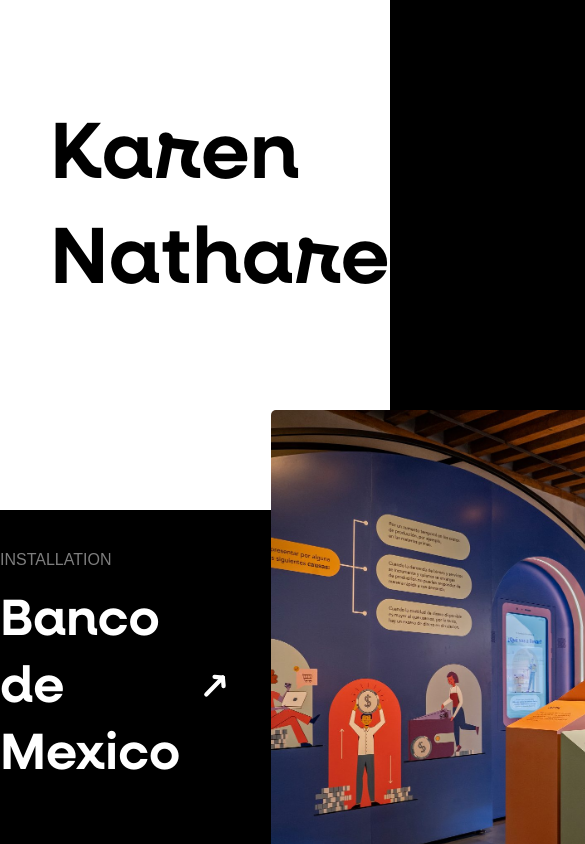
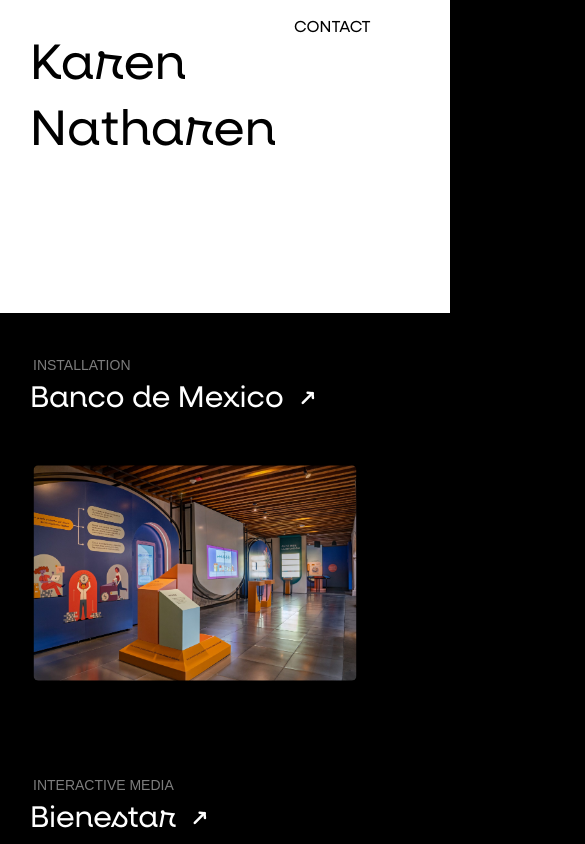
Before and after one commit to ConjecturesandRefutations/Karen-Website, a React (Vite) app: page / in a window 390 px wide. Shown: the top 844 px of the page, 585 px wide, since content can reach past the window. Built offline with nearby package versions, Linux system fonts and the light colour scheme.

Commit message:
homepage nearly done

```diff
--- a/src/App.css
+++ b/src/App.css
@@ -2,36 +2,46 @@
   color: white;
 }
 
+.contact-link{
+  color: black;
+  font-family: "Neulis", sans-serif;
+  text-transform: uppercase;
+  position: absolute;
+  top: 3%;
+  right: 10%;
+}
+
 .project-section {
-  background: black; /* only this area has black */
-  padding-top: 100px; /* so content isn’t too close to opening section */
+  background: black;
+  padding-top: 100px;
 }
 
 .project-grid {
-  margin-top: -100px; /* pulls project cards up visually */
-  background: none;    /* remove black from grid itself */
+  background: none;
+  padding-bottom: 200px;
 }
-
 
 .project-category{
     text-transform: uppercase;
     font-family: 'Montserrat', sans-serif;
     font-weight: 300;
-    color: rgb(125, 125, 125)
+    color: rgb(125, 125, 125);
+    margin-left: 3px;
 }
 
 .opening-section{
-  padding-left: 50px;
+  padding-left: 10%;
   padding-right: 50px;
   padding-top: 100px;
-  padding-bottom: 200px;
   background: white;
+  min-width: 100vw;
+  min-height: 60vh;
 }
 
 .main-title{
   font-family: "Neulis", sans-serif;
-  font-weight: 500;
-  font-size: 5rem;
+  font-weight: 300;
+  font-size: 4.8rem;
   margin-top: 0;
   margin-bottom: 0;
   color: black;
@@ -39,17 +49,18 @@
 
 .project-title {
   font-family: "Neulis", sans-serif;
-  font-weight: 500;
-  font-size: 3.2rem;
+  font-weight: 300;
+  font-size: 2.5rem;
   margin-top: 0;
 }
 
 .project-card-featured-image {
-  width: 763px;
-  height: 553px;
+  max-width: 763px;
+  max-height: 553px;
   object-fit: cover;
   display: block;
   border-radius: 5px;
+  transition: transform 0.2s ease;
 }
 
 .project-card {
@@ -62,7 +73,9 @@
   max-width: 1400px;
   margin-left: auto;
   margin-right: auto;
-  margin-bottom: 50px;
+  margin-bottom: 20px;
+  padding-left: 10%;
+  padding-right: 10%;
 }
 
 .project-meta {
@@ -80,3 +93,68 @@
   height: 1em;
   object-fit: contain;
 }
+
+@media(min-width:769px){
+.project-grid {
+  margin-top: -100px; /* pulls project cards up visually */
+  background: none;    /* remove black from grid itself */
+}
+}
+
+@media (max-width: 768px) {
+  .project-card {
+    flex-direction: column; /* stack vertically */
+    align-items: flex-start; /* align content to the left */
+    gap: 1rem; /* reduce gap for mobile */
+  }
+
+  .project-card img {
+    width: 100%; /* make images full-width */
+    height: auto; /* keep aspect ratio */
+  }
+  .opening-section{
+    padding: 30px;
+  }
+  .main-title{
+    font-size: 50px;
+  }
+  .project-card{
+    padding: 30px;
+  }
+  .project-title{
+    font-size: 30px;
+  }
+  .project-category{
+    font-size: 14px;
+    margin-bottom: 5px;
+  }
+  .opening-section{
+    min-height: 30vh;
+  }
+  .contact-link{
+    right: 5%;
+    top: 0%;
+  }
+}
+
+@media (max-width: 1200px) and (min-width:769px){
+    .project-title{
+        font-size: 2.5rem
+    }
+    .project-category{
+    font-size: 0.9rem
+   }
+    .project-card{
+        padding-left: 20px;
+    }
+  .project-card-featured-image{
+      max-width: 400px;
+      max-height: 400px
+  }
+  .project-grid{
+    margin-top: -50px;
+  }
+  .opening-section{
+    min-height: 40vh;
+  }
+}
--- a/src/components/ProjectCard.jsx
+++ b/src/components/ProjectCard.jsx
@@ -1,23 +1,36 @@
 import { Link } from "react-router-dom";
 import upRightArrow from "../assets/images/up-right-arrow.svg";
+import useScrollScale from "../hooks/useScrollScale";
 
 export default function ProjectCard({ project }) {
+  const { ref, scale } = useScrollScale(0.7);
+
   return (
-    <div class="project-card">
-
+    <div className="project-card" ref={ref}>
       <div className="project-meta">
         <p className="project-category">{project.category}</p>
         <Link to={`/project/${project.id}`}>
-          <h3 className="project-title">{project.title}<img className="up-right-arrow" src={upRightArrow}/></h3>
+          <h3 className="project-title">
+            {project.title}
+            <img className="up-right-arrow" src={upRightArrow} />
+          </h3>
         </Link>
       </div>
-
         <Link to={`/project/${project.id}`}>
+          <div style={{ overflow: "hidden" }}>
             <img
               className="project-card-featured-image"
               src={project.featuredImage}
               alt={project.title}
+              style={{
+                transform: `scale(${scale})`,
+                transformOrigin: "center",
+                transition: "transform 0.3s ease-out",
+                width: "100%",
+                display: "block",
+              }}
             />
+          </div>
         </Link>
     </div>
   );
--- /dev/null
+++ b/src/hooks/useScrollScale.js
@@ -0,0 +1,38 @@
+// hooks/useScrollScale.js
+import { useEffect, useRef, useState } from "react";
+
+export default function useScrollScale(minScale = 0.7) {
+  const ref = useRef(null);
+  const [scale, setScale] = useState(minScale);
+
+  useEffect(() => {
+    const el = ref.current;
+    if (!el) return;
+
+    const calculate = () => {
+      const rect = el.getBoundingClientRect();
+      const viewportCenter = window.innerHeight / 3;
+      const elementCenter = rect.top + rect.height / 2;
+
+      // Distance from center as a ratio (0 = dead centre, 1 = fully off screen)
+      const distance = Math.abs(viewportCenter - elementCenter);
+      const maxDistance = window.innerHeight / 2 + rect.height / 2;
+      const proximity = 1 - Math.min(distance / maxDistance, 1);
+
+      // Map proximity to scale range [minScale, 1]
+      const newScale = minScale + proximity * (1 - minScale);
+      setScale(newScale);
+    };
+
+    calculate();
+    window.addEventListener("scroll", calculate, { passive: true });
+    window.addEventListener("resize", calculate, { passive: true });
+
+    return () => {
+      window.removeEventListener("scroll", calculate);
+      window.removeEventListener("resize", calculate);
+    };
+  }, [minScale]);
+
+  return { ref, scale };
+}
--- a/src/pages/Home.jsx
+++ b/src/pages/Home.jsx
@@ -6,6 +6,7 @@
     <div className="home">
       <div className="opening-section">
         <h1 className="main-title">Karen Natharen</h1>
+        <p className="contact-link">Contact</p>
       </div>
         <div className="project-grid">
           {projects.map((project) => (
```
Lines whose indentation alone changed are shown as unchanged.
